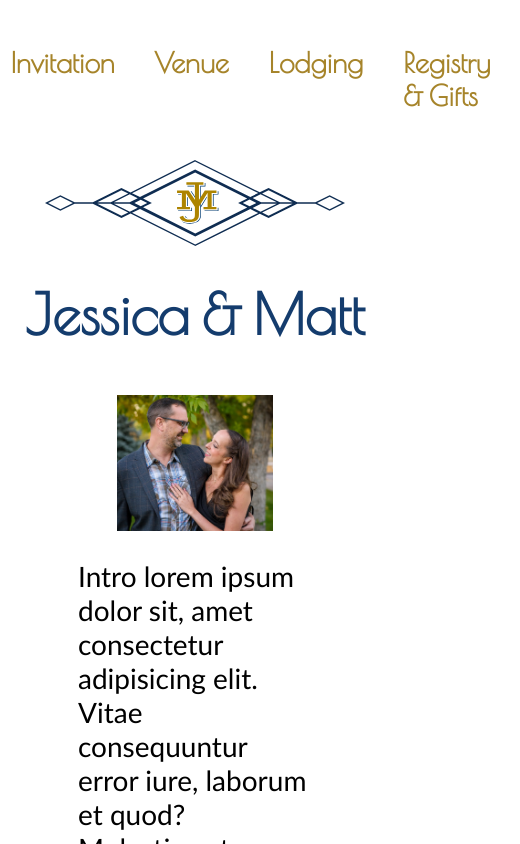
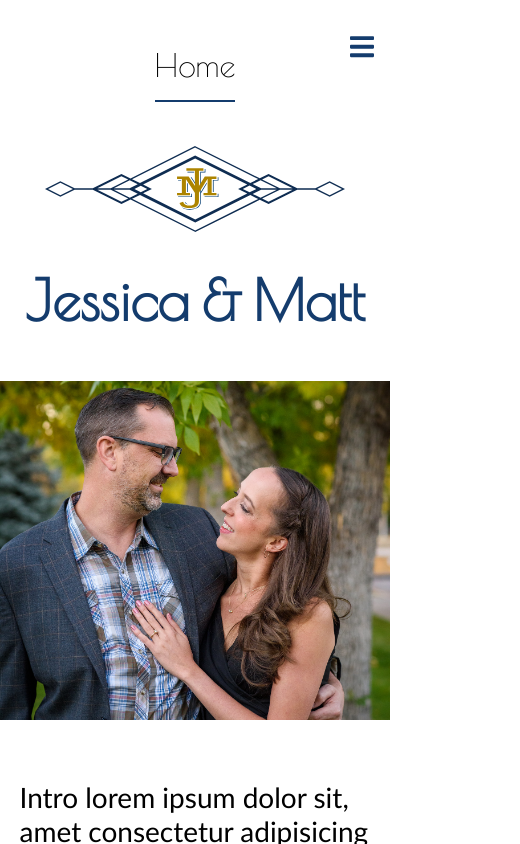
Before and after one commit to mattsteele/mjs, a Vue app: page / in a window 390 px wide. Shown: the top 844 px of the page, 520 px wide, since content can reach past the window. Built offline with nearby package versions, Linux system fonts and the light colour scheme.

Commit message:
Update mobile styles

```diff
--- a/src/components/Header.vue
+++ b/src/components/Header.vue
@@ -1,8 +1,17 @@
 <template>
 	<header class="app-header">
     <div class="header-wrapper">
-        <nav>
-          <ul class="nav-list">
+        <nav class="nav">
+					<input type="checkbox" id="nav__checkbox" class="nav__checkbox">
+					<label for="nav__checkbox" class="nav__toggle">
+						<svg class="menu" viewBox="0 0 448 512" width="100" title="bars">
+							<path d="M16 132h416c8.837 0 16-7.163 16-16V76c0-8.837-7.163-16-16-16H16C7.163 60 0 67.163 0 76v40c0 8.837 7.163 16 16 16zm0 160h416c8.837 0 16-7.163 16-16v-40c0-8.837-7.163-16-16-16H16c-8.837 0-16 7.163-16 16v40c0 8.837 7.163 16 16 16zm0 160h416c8.837 0 16-7.163 16-16v-40c0-8.837-7.163-16-16-16H16c-8.837 0-16 7.163-16 16v40c0 8.837 7.163 16 16 16z" />
+						</svg>
+						<svg class="close" viewBox="0 0 384 512" width="100" title="times">
+							<path d="M242.72 256l100.07-100.07c12.28-12.28 12.28-32.19 0-44.48l-22.24-22.24c-12.28-12.28-32.19-12.28-44.48 0L176 189.28 75.93 89.21c-12.28-12.28-32.19-12.28-44.48 0L9.21 111.45c-12.28 12.28-12.28 32.19 0 44.48L109.28 256 9.21 356.07c-12.28 12.28-12.28 32.19 0 44.48l22.24 22.24c12.28 12.28 32.2 12.28 44.48 0L176 322.72l100.07 100.07c12.28 12.28 32.2 12.28 44.48 0l22.24-22.24c12.28-12.28 12.28-32.19 0-44.48L242.72 256z" />
+						</svg>
+					</label>
+          <ul class="nav__menu">
             <li>
               <router-link to="/">Home</router-link>
             </li>
@@ -35,30 +44,89 @@
 	.header-wrapper {
 		display: flex;
 		justify-content: center;
-		nav {
-			padding: 30px 30px 0 30px;
-			.nav-list {
+		.nav {
+			// border-bottom: 1px solid var(--color-blue);
+			padding: 30px 0;
+			&__toggle {
+				position: absolute;
+				cursor: pointer;
+				margin: 0rem 1rem;
+				right: 0;
+
+				svg {
+					width: 1.5rem;
+					fill: var(--color-blue);
+				}
+
+				.close {
+					display: none;
+				}
+
+				.menu {
+					margin-top: 0.2rem;
+				}
+			}
+
+			&__checkbox {
+				display: none;
+			}
+
+			&__menu {
 				display: flex;
-				justify-content: center;
-				margin-bottom: 0;
-				padding-left: 0;
+				flex-direction: column;
+				gap: 2rem;
+				align-items: center;
+				margin: 1rem;
+					padding: 0;
 				li {
-					margin-bottom: 2rem;
-					&::marker {
-						font-size: 0;
+					list-style: none;
+					display: none;
+					&:first-child {
+						// margin-right: auto;
+						display: block;
 					}
-					&:not(:last-child) {
-						margin-right: 2.5rem;
+				}
+				a {
+					text-decoration: none;
+					color: inherit;
+					font-size: 2rem;
+					padding-bottom: 1rem;
+					&.router-link-exact-active {
+						border-bottom: 2px solid var(--color-blue);
 					}
-					a {
-						color: var(--color-gold);
-						font-size: 1.75rem;
-						font-weight: bold;
-						text-decoration: none;
-						padding-bottom: .75rem;
-						&.router-link-exact-active {
-							border-bottom: 2px solid var(--color-blue);
-						}
+				}
+				svg {
+					width: 1.5rem;
+					fill: var(--color-blue);
+				}
+			}
+		}
+
+		// Toggle the hamburger menu in mobile view
+		#nav__checkbox:checked ~ ul.nav__menu li {
+			display: block;
+		}
+
+		//Change from menu to close icon on tap
+		#nav__checkbox:checked ~ label.nav__toggle .close {
+			display: block;
+		}
+
+		#nav__checkbox:checked ~ label.nav__toggle .menu {
+			display: none;
+		}
+
+		// Desktop view
+		@media only screen and (min-width: 760px) {
+			.nav {
+				&__toggle {
+					display: none;
+				}
+
+				&__menu {
+					flex-direction: row;
+					li {
+						display: block;
 					}
 				}
 			}
--- a/src/views/Home.vue
+++ b/src/views/Home.vue
@@ -1,5 +1,5 @@
 <template>
-  <div class="home">
+  <div class="home-wrapper">
     <div class="link-wrapper">
       <router-link to="/">
         <img
@@ -11,7 +11,6 @@
     </div><!-- link-wrapper -->
     <h1 class="title">Jessica & Matt</h1>
     <img
-      class="mj-image"
       src="@/assets/images/side.jpg"
       alt="Holding Hands"
     >
@@ -28,7 +27,7 @@
 </script>
 
 <style lang="scss" scoped>
-.home {
+.home-wrapper {
   display: flex;
   flex-direction: column;
   align-items: center;
@@ -45,12 +44,22 @@
     margin-top: 2rem;
     margin-bottom: 3rem;
   }
-  .mj-image {
+  img {
     max-width: 40%;
   }
   .intro-wrapper {
     width: 60vw;
     margin: 0 auto;
   }
+  // mobile view
+  @media only screen and (max-width: 760px) {
+    img {
+      max-width: 100%;
+    }
+    .intro-wrapper{
+      width: 90vw;
+      padding: 2rem .5rem;
+    }
+  }
 }
 </style>
--- a/src/views/Invitation.vue
+++ b/src/views/Invitation.vue
@@ -21,6 +21,13 @@
     img {
        max-width: 60%;
     }
+    // mobile view
+		@media only screen and (max-width: 760px) {
+      padding-top: 0;
+      img {
+        max-width: 100%;
+      }
+    }
   }
 
 
--- a/src/views/Lodging.vue
+++ b/src/views/Lodging.vue
@@ -49,7 +49,7 @@
     img {
       margin-top: 2rem;
       margin-bottom: 2rem;
-      width: 70%;
+      max-width: 70%;
     }
     .hotel-wrapper {
       padding: .5rem;
@@ -66,6 +66,15 @@
         padding-bottom: 2rem;
       }
     }
+    // mobile view
+		@media only screen and (max-width: 760px) {
+      max-width: 100vw;
+      margin: 0 auto;
+      padding: 0 2rem;
+      img {
+        max-width: 100%;
+      }
+    }
   }
 
 </style>
--- a/src/views/Registry.vue
+++ b/src/views/Registry.vue
@@ -30,6 +30,15 @@
     h2 {
       margin-top: 5rem;
     }
+    // mobile view
+		@media only screen and (max-width: 760px) {
+      max-width: 100vw;
+      margin: 0 auto;
+      padding: 0 2rem;
+      img {
+        max-width: 100%;
+      }
+    }
   }
 
 </style>
--- a/src/views/Venue.vue
+++ b/src/views/Venue.vue
@@ -25,6 +25,12 @@
     h1, h2 {
       color: var(--color-blue);
     }
+    // mobile view
+		@media only screen and (max-width: 760px) {
+      max-width: 100vw;
+      margin: 0 auto;
+      padding: 0 2rem;
+    }
   }
 
 </style>
```
